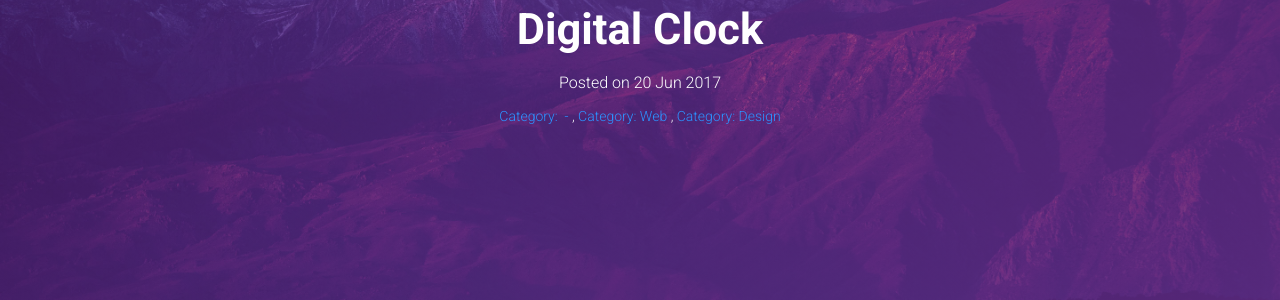
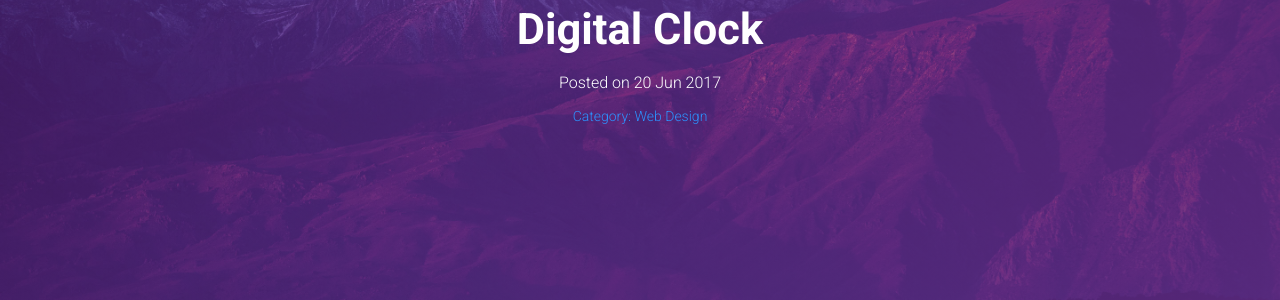
Before and after one commit to tip4programs/imbue, a Jekyll site: the page built from _posts/2017-06-20-Digital-clock.md, in a window 1280 px wide and 900 px high. Shown: the part 265-565 px from the top of the window. Built offline with Jekyll 4.4.1, drawn with Linux system fonts in a browser that asks for light colours; nearby versions of some CDN libraries; comment, search, counter and statistics services are not loaded.

```diff
--- a/_posts/2017-06-20-Digital-clock.md
+++ b/_posts/2017-06-20-Digital-clock.md
@@ -2,11 +2,8 @@
 layout: post
 title:  "Digital Clock"
 date:   2017-06-20 14:20:39 -0700
-categories:
-  - Web Design
-tags:
-  - HTML
-  - JavaScript
+categories: [Web Design]
+tags: [HTML, JavaScript]
 ---
 
 # Digital Clock Using JavaScript
```
